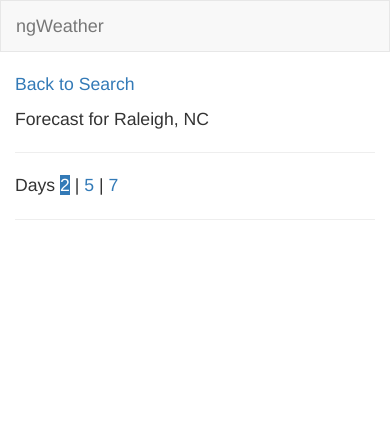
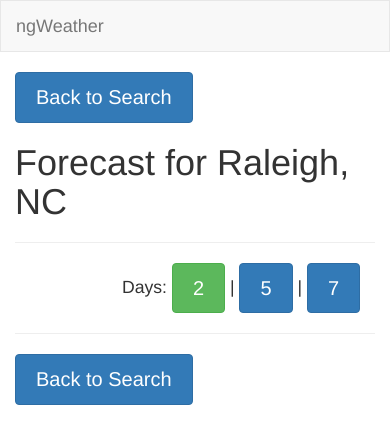
Before and after one commit to chancechants/ngweather, a plain HTML site: page index.html at #/forecast in a window 390 px wide. Both pictures are taken after a click on the input "Get forecast". Drawn offline with nearby package versions, Linux system fonts and the light colour scheme; some packages are replaced by stand-ins of ours.

Commit message:
Made it more mobile friendly

```diff
--- a/templates/forecast.html
+++ b/templates/forecast.html
@@ -1,9 +1,25 @@
+<style>
+	.btn {
+		padding: 10px 20px;
+		font-size: 20px;
+	}
+</style>
 <p>
-	<a href="#">Back to Search</a>
+	<a class="btn btn-primary" href="#">Back to Search</a>
 </p>
-Forecast for {{ city }}
+<h1>Forecast for {{ city }}</h1>
 <hr />
-Days <a href="#/forecast/2" ng-class="{ 'bg-primary' : days === '2' }">2</a> | <a href="#/forecast/5" ng-class="{ 'bg-primary' : days === '5' }">5</a> | <a href="#/forecast/7" ng-class="{ 'bg-primary' : days === '7' }">7</a>
+<div class="container">
+	<div class="row">
+		<div class="col-md-12">
+			<div style="float:right">Days:
+				<a href="#/forecast/2" ng-class="{ 'btn btn-success' : days === '2', 'btn btn-primary' : days !== '2' }">2</a> |
+				<a href="#/forecast/5" ng-class="{ 'btn btn-success' : days === '5', 'btn btn-primary' : days !== '5' }">5</a> |
+				<a href="#/forecast/7" ng-class="{ 'btn btn-success' : days === '7', 'btn btn-primary' : day !== '7' }">7</a>
+			</div>
+		</div>
+	</div>
+</div>
 <hr />
 <div ng-repeat="w in weatherResult.list">
 	<div class="row">
@@ -12,3 +28,5 @@ Days <a href="#/forecast/2" ng-class="{ 'bg-primary' : days === '2' }">2</a> | <
 		</div>
 	</div>
 </div>
+<a class="btn btn-primary" href="#">Back to Search</a>
+<p style="padding-bottom: 30px;"></p>
```
